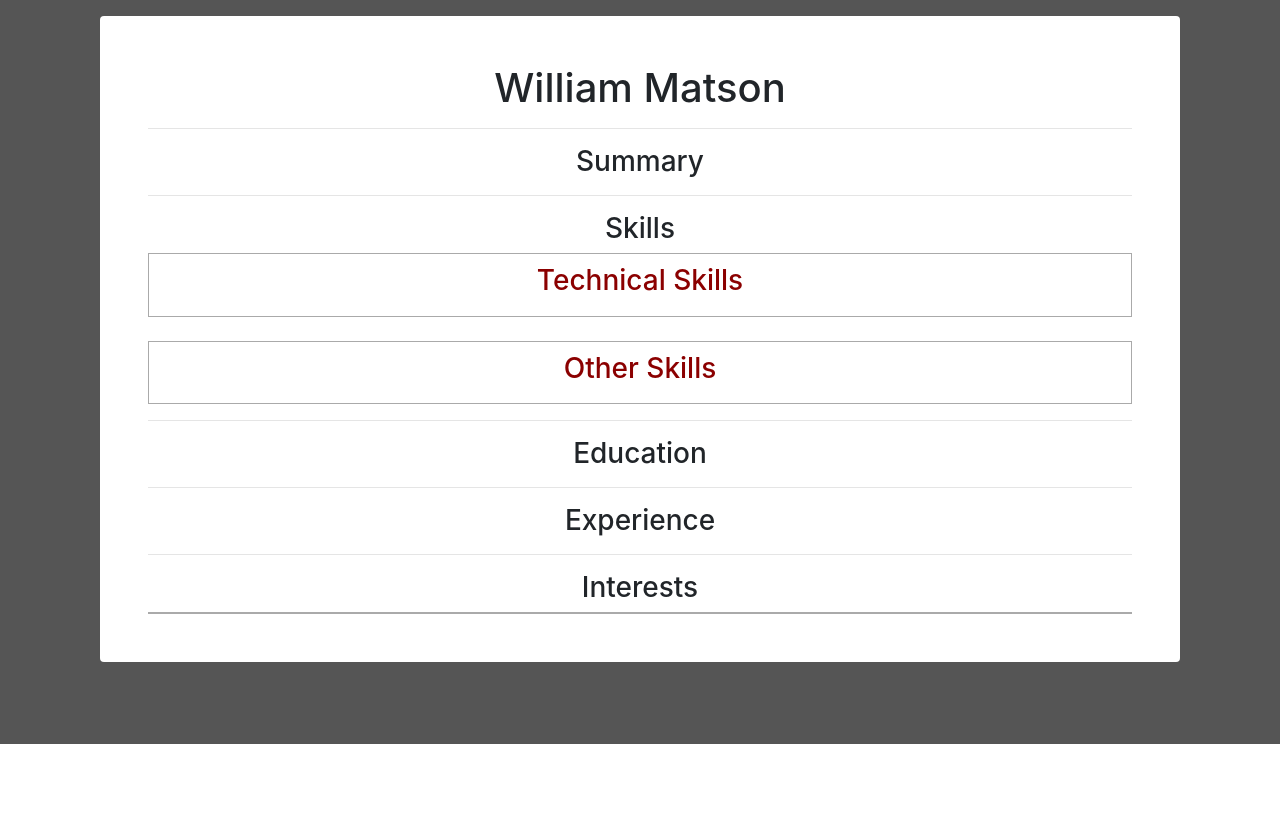
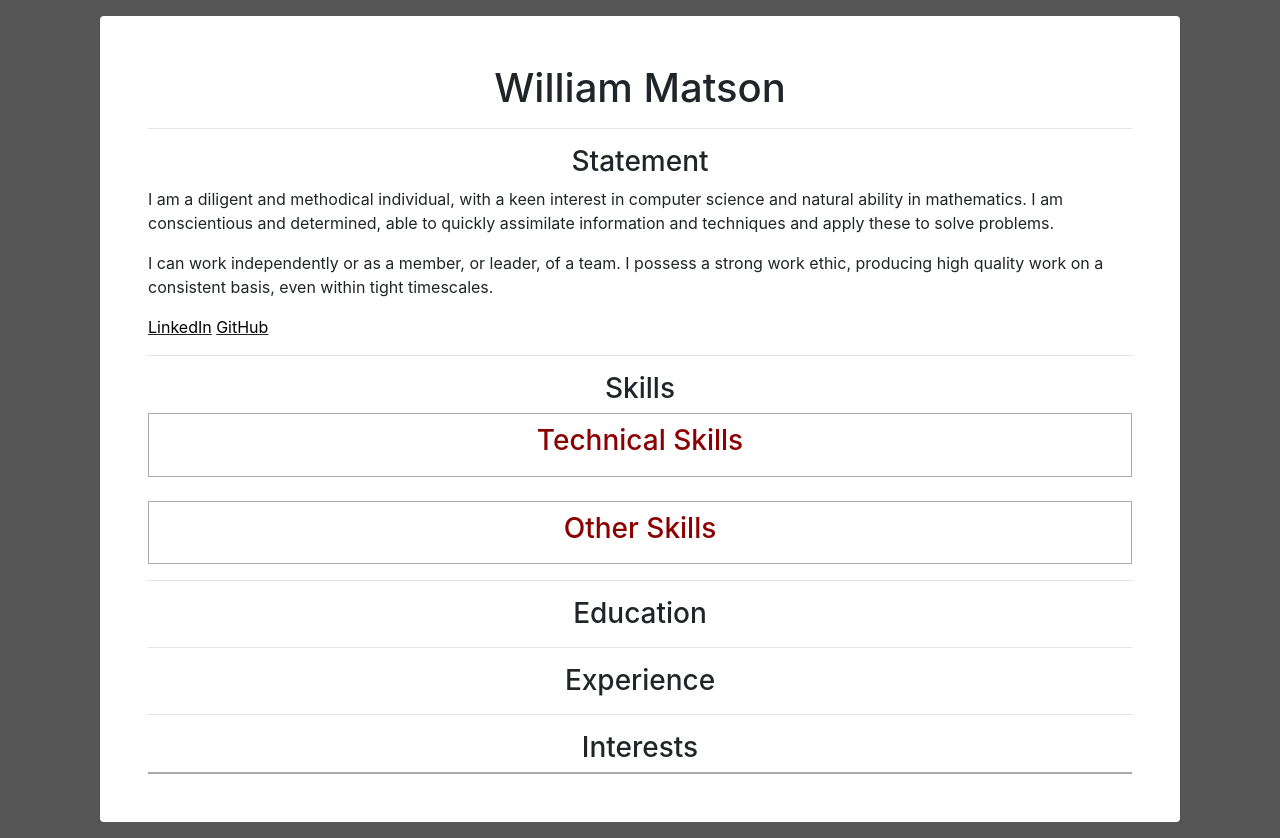
Before and after one commit to WillEdMatsypie/bridging-coursework, a Django app: page /cv/ in a window 1280 px wide. Shown: the part 56-894 px from the top of the page. Before the commit the page ends 800 px from the top, so only its background shows below. Run offline with Django 3.2, Linux system fonts and the light colour scheme; data that the repository does not hold is empty; some libraries are stand-ins or nearby versions.

Commit message:
Added Statement to CV

```diff
--- a/cv/templates/cv/cv.html
+++ b/cv/templates/cv/cv.html
@@ -19,7 +19,11 @@
         <div class="card-body p-5">
             <h1 style="text-align: center;">William Matson</h1>
             <hr>
-            <h3 class="section-header">Summary</h3>
+            <h3 class="section-header">Statement</h3>
+            <p>I am a diligent and methodical individual, with a keen interest in computer science and natural ability in mathematics. I am conscientious and determined, able to quickly assimilate information and techniques and apply these to solve problems. </p>
+            <p>I can work independently or as a member, or leader, of a team. I possess a strong work ethic, producing high quality work on a consistent basis, even within tight timescales.</p>
+            <p> <ins><a href="https://www.linkedin.com/in/william-matson-589409171/">LinkedIn</a></ins>
+                <ins><a href="https://github.com/WillEdMatsypie">GitHub</a></ins></p>
             <hr>
             <div id="skill-section">
                 <h3 class="section-header">Skills</h3>
--- a/functional-tests.py
+++ b/functional-tests.py
@@ -65,7 +65,7 @@ class FunctionalTest(unittest.TestCase):
 
         # See section headings in CV
         headings = self.browser.find_elements_by_class_name('section-header')
-        self.assertTrue(any(section.text == 'Summary' for section in headings))
+        self.assertTrue(any(section.text == 'Statement' for section in headings))
         self.assertTrue(any(section.text == 'Skills' for section in headings))
         self.assertTrue(any(section.text == 'Education' for section in headings))
         self.assertTrue(any(section.text == 'Experience' for section in headings))
```
